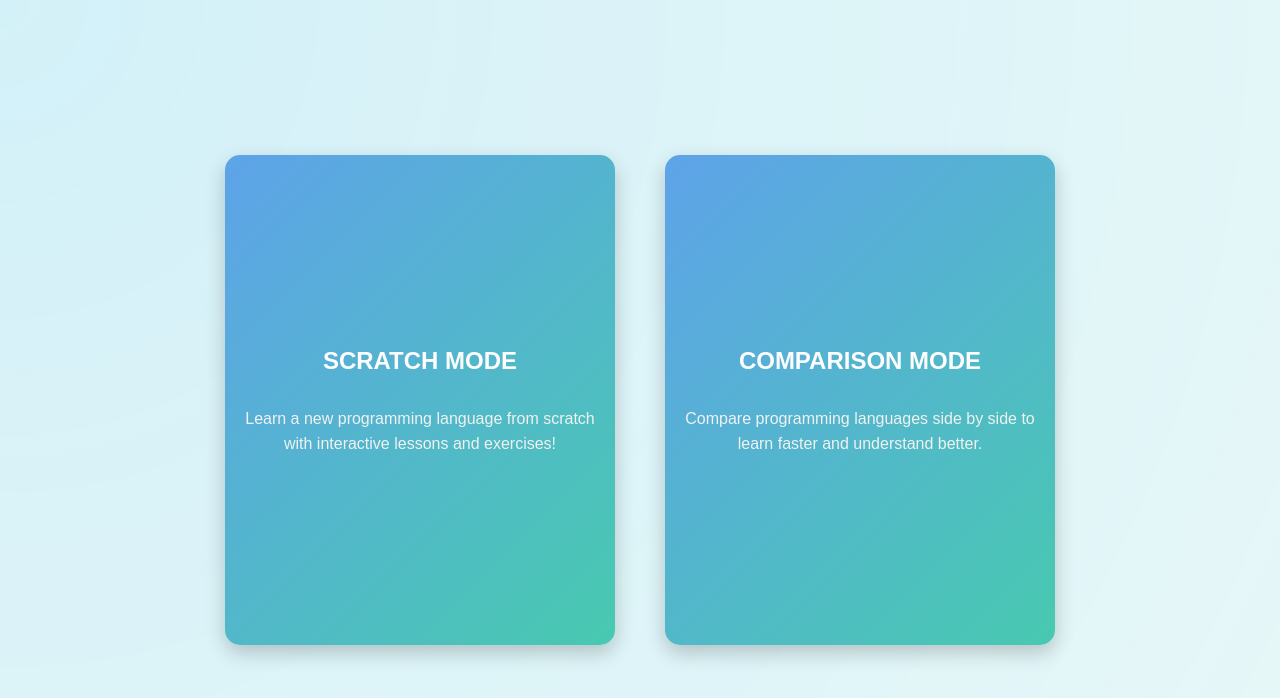
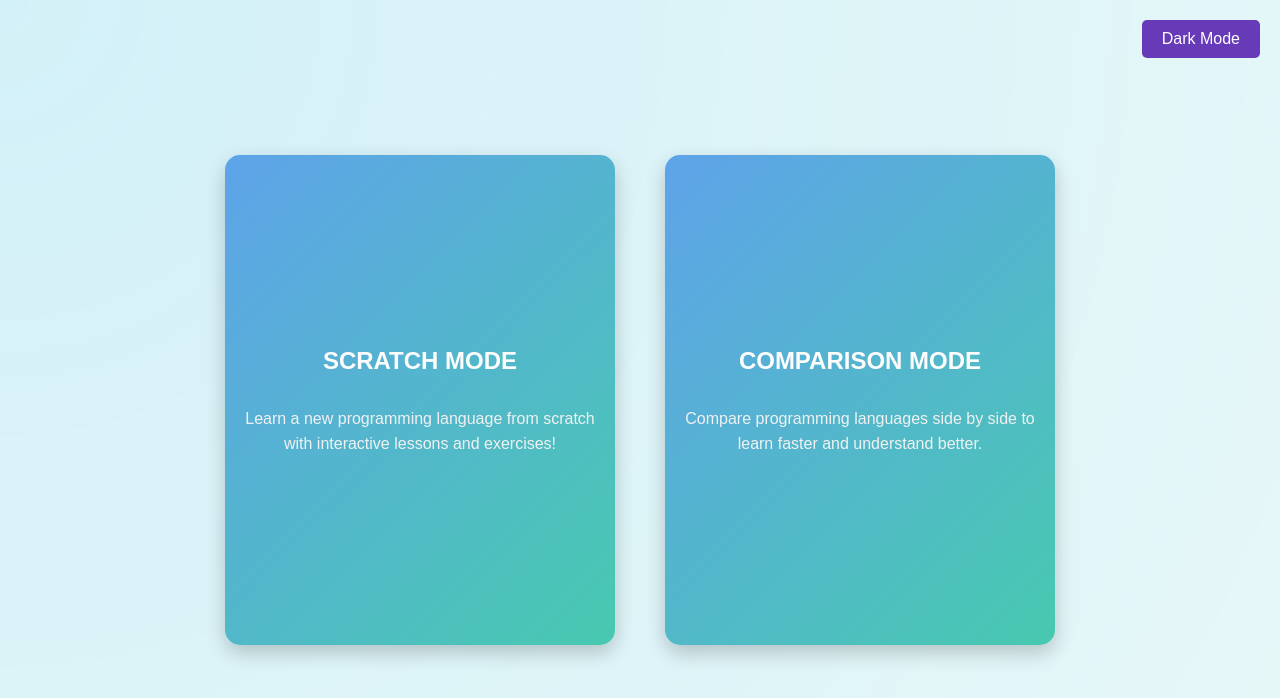
Before and after one commit to sidharthgk/Cross-Language-Learning, a React (Vite) app: page / in a window 1280 px wide. Shown: the top 698 px of the page. Built offline with nearby package versions, Linux system fonts and the light colour scheme.

Commit message:
dark mode

```diff
--- a/src/App.jsx
+++ b/src/App.jsx
@@ -1,11 +1,33 @@
 import { BrowserRouter as Router, Route, Routes } from "react-router-dom";
+import { useState } from "react";
 import LandingPage from "./pages/LandingPage";
 import ScratchModePage from "./pages/ScratchModePage";
 import ComparisonModePage from "./pages/ComparisonModePage";
 import './App.css';
+import './styles/global.css'; // Ensure global styles are included
 
 const App = () => {
+  const [isDarkMode, setIsDarkMode] = useState(false);
+
+  const toggleDarkMode = () => {
+    setIsDarkMode((prevMode) => !prevMode);
+  };
+
   return (
+    <div className={isDarkMode ? "dark-mode" : ""}>
+      <button
+        onClick={toggleDarkMode}
+        style={{
+          position: "fixed",
+          top: "10px",
+          right: "10px",
+          zIndex: "1000",
+          padding: "10px 20px",
+          cursor: "pointer"
+        }}
+      >
+        {isDarkMode ? "Light Mode" : "Dark Mode"}
+      </button>
       <Router>
         <Routes>
           <Route path="/" element={<LandingPage />} />
@@ -13,6 +35,7 @@ const App = () => {
           <Route path="/comparison-mode" element={<ComparisonModePage />} />
         </Routes>
       </Router>
+    </div>
   );
 };
 
--- a/src/styles/global.css
+++ b/src/styles/global.css
@@ -1,22 +1,14 @@
-:root {
-  --background-color: #e6f7f8;
-  --text-color: #000;
-  --button-bg: #5ea3e9;
-  --button-hover-bg: #48c9b0;
-}
-
-[data-theme="dark"] {
-  --background-color: #121212;
-  --text-color: #fff;
-  --button-bg: #333;
-  --button-hover-bg: #444;
-}
-
+/* global.css */
 body {
-  background-color: var(--background-color);
-  color: var(--text-color);
+  background-color: #e6f7f8; /* Light teal background */
   margin: 0;
   padding: 0;
   font-family: 'Arial', sans-serif;
   min-height: 100vh;
+  transition: background-color 0.3s, color 0.3s; /* Smooth transition for theme change */
 }
+
+.dark-mode {
+  background-color: #121212; /* Dark background */
+  color: #ffffff; /* Light text color */
+}
```
Lines whose indentation alone changed are shown as unchanged.
